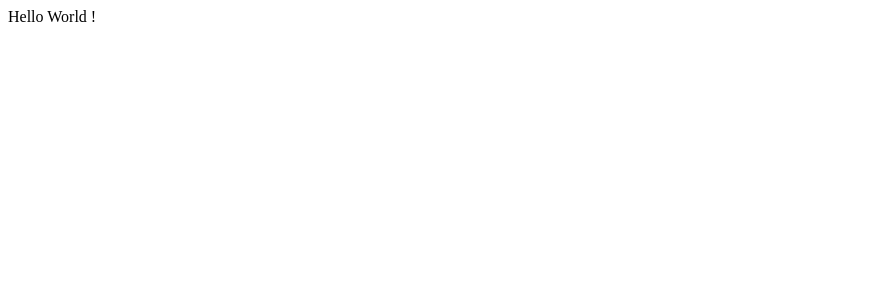
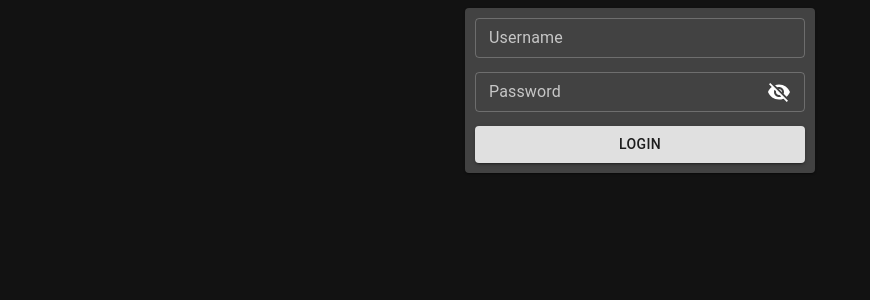
Before and after one commit to CastelJeremy/simple-music-web, a React app: page /login in a window 1280 px wide. Shown: the top 300 px of the page, without its empty margins (0-870 px from the left). Built offline with nearby package versions, Linux system fonts and the light colour scheme.

Commit message:
feat: add Login page feat: handle user Login request

```diff
--- /dev/null
+++ b/src/imports/api/User.js
@@ -0,0 +1,14 @@
+class User {
+    constructor(username, token) {
+        this._username = username;
+        this._token = token;
+    }
+
+    setUsername(username) { this._username = username; }
+    getUsername() { return this._username; }
+
+    seToken(token) { this._token = token; }
+    getToken() { return this._token; }
+}
+
+export default User;
--- /dev/null
+++ b/src/imports/api/UserDAO.js
@@ -0,0 +1,17 @@
+import { request } from './requestHandler.js';
+
+class UserDAO {
+    constructor() {}
+
+    async login(username, password) {
+        return request('login', {
+            method: 'POST',
+            data: {
+                username: username,
+                password: password,
+            },
+        });
+    }
+}
+
+export default UserDAO;
--- /dev/null
+++ b/src/imports/api/requestHandler.js
@@ -0,0 +1,14 @@
+async function request(uri, options) {
+    const { method, token, data } = options;
+
+    return fetch('http://api.jeremycastel.net:10000/' + uri, {
+        method: method,
+        headers: {
+            'Content-Type': 'application/json',
+            Authorization: token,
+        },
+        body: JSON.stringify(data),
+    });
+}
+
+export { request };
--- a/src/imports/ui/App.jsx
+++ b/src/imports/ui/App.jsx
@@ -1,12 +1,62 @@
 import React from 'react';
+import { navigate, Router } from '@reach/router';
+import { ThemeProvider } from '@material-ui/core';
+import { createMuiTheme } from '@material-ui/core/styles';
+
+import Login from './Login/Login.jsx';
+
+const darkTheme = createMuiTheme({
+    palette: {
+        type: 'dark',
+        primary: {
+            light: '#a6d4fa',
+            main: '#90caf9',
+            dark: '#648dae',
+        },
+    },
+});
 
 class App extends React.Component {
-    constructor() {
-        super();
+    constructor(props) {
+        super(props);
+
+        this.state = {
+            user: null,
+        };
+
+        this.handleLogin = this.handleLogin.bind(this);
+    }
+
+    handleLogin(user) {
+        this.setState({
+            user: user,
+        });
+    }
+
+    componentDidMount() {
+        if (!this.state.user) {
+            navigate('/login');
+        }
+    }
+
+    componentDidUpdate(prevProps, prevState) {
+        if (this.state.user !== prevState.user) {
+            if (!this.state.user) {
+                navigate('/login');
+            } else {
+                navigate('/');
+            }
+        }
     }
 
     render() {
-        return <div>Hello World !</div>;
+        return (
+            <ThemeProvider theme={darkTheme}>
+                <Router>
+                    <Login path="/login" handleLogin={this.handleLogin} />
+                </Router>
+            </ThemeProvider>
+        );
     }
 }
 
--- /dev/null
+++ b/src/imports/ui/Login/Login.jsx
@@ -0,0 +1,193 @@
+import React from 'react';
+import {
+    Button,
+    CircularProgress,
+    FormControl,
+    FormHelperText,
+    Grid,
+    IconButton,
+    InputAdornment,
+    InputLabel,
+    OutlinedInput,
+    Paper,
+} from '@material-ui/core';
+import Visibility from '@material-ui/icons/Visibility';
+import VisibilityOff from '@material-ui/icons/VisibilityOff';
+import { withStyles } from '@material-ui/core/styles';
+import UserDAO from '../../api/UserDAO.js';
+import User from '../../api/User.js';
+
+const styles = (theme) => ({
+    formContainer: {
+        margin: 'auto',
+        maxWidth: '350px',
+    },
+    form: {
+        padding: '10px',
+        maxWidth: '330px',
+    },
+    input: {
+        marginBottom: '10px',
+    },
+});
+
+class Login extends React.Component {
+    constructor(props) {
+        super(props);
+
+        this.state = {
+            username: '',
+            password: '',
+            usernameError: '',
+            passwordError: '',
+            showPassword: false,
+            loading: false,
+        };
+
+        this.handleInputUsername = this.handleInputUsername.bind(this);
+        this.handleInputPassword = this.handleInputPassword.bind(this);
+        this.handleTogglePassword = this.handleTogglePassword.bind(this);
+        this.handleSubmit = this.handleSubmit.bind(this);
+    }
+
+    handleInputUsername(event) {
+        this.setState({
+            username: event.target.value,
+            usernameError:
+                event.target.value.length == 0 ? 'Invalid username.' : '',
+        });
+    }
+
+    handleInputPassword(event) {
+        this.setState({
+            password: event.target.value,
+            passwordError:
+                event.target.value.length == 0 ? 'Invalid password.' : '',
+        });
+    }
+
+    handleTogglePassword() {
+        this.setState({
+            showPassword: !this.state.showPassword,
+        });
+    }
+
+    handleSubmit(event) {
+        event.preventDefault();
+
+        this.setState({
+            usernameError: this.state.username ? '' : 'Invalid username.',
+            passwordError: this.state.password ? '' : 'Invalid password.',
+        });
+
+        if (this.state.username && this.state.password) {
+            this.setState({ loading: true });
+
+            const userDao = new UserDAO();
+            userDao
+                .login(this.state.username, this.state.password)
+                .then((response) => response.json())
+                .then((data) => {
+                    if (data.statusCode && data.statusCode === 400) {
+                        this.setState({
+                            usernameError: 'Incorrect username.',
+                            passwordError: 'Incorrect password.',
+                        });
+                    } else if (data['access-token']) {
+                        this.props.handleLogin(
+                            new User(this.state.username, data['access-token'])
+                        );
+                    } else {
+                        throw data;
+                    }
+
+                    this.setState({
+                        loading: false,
+                    });
+                })
+                .catch((error) => {
+                    console.error(error);
+                    this.setState({ loading: false });
+                });
+        }
+    }
+
+    render() {
+        return (
+            <Paper className={this.props.classes.formContainer}>
+                <form
+                    className={this.props.classes.form}
+                    onSubmit={this.handleSubmit}
+                >
+                    <Grid container direction="column">
+                        <FormControl
+                            className={this.props.classes.input}
+                            error={this.state.usernameError ? true : false}
+                            size="small"
+                            variant="outlined"
+                        >
+                            <InputLabel>Username</InputLabel>
+                            <OutlinedInput
+                                labelWidth={72}
+                                onChange={this.handleInputUsername}
+                                value={this.state.username}
+                            />
+                            <FormHelperText>
+                                {this.state.usernameError}
+                            </FormHelperText>
+                        </FormControl>
+                        <FormControl
+                            className={this.props.classes.input}
+                            error={this.state.passwordError ? true : false}
+                            size="small"
+                            variant="outlined"
+                        >
+                            <InputLabel>Password</InputLabel>
+                            <OutlinedInput
+                                labelWidth={72}
+                                onChange={this.handleInputPassword}
+                                type={
+                                    this.state.showPassword
+                                        ? 'text'
+                                        : 'password'
+                                }
+                                value={this.state.password}
+                                endAdornment={
+                                    <InputAdornment position="end">
+                                        <IconButton
+                                            edge="end"
+                                            onClick={this.handleTogglePassword}
+                                            size="small"
+                                        >
+                                            {this.state.showPassword ? (
+                                                <Visibility />
+                                            ) : (
+                                                <VisibilityOff />
+                                            )}
+                                        </IconButton>
+                                    </InputAdornment>
+                                }
+                            />
+                            <FormHelperText>
+                                {this.state.passwordError}
+                            </FormHelperText>
+                        </FormControl>
+                        <Button
+                            type="submit"
+                            variant="contained"
+                            disabled={this.state.loading}
+                        >
+                            {this.state.loading ? (
+                                <CircularProgress size={24.5} />
+                            ) : (
+                                'Login'
+                            )}
+                        </Button>
+                    </Grid>
+                </form>
+            </Paper>
+        );
+    }
+}
+
+export default withStyles(styles)(Login);
--- a/src/index.html
+++ b/src/index.html
@@ -5,7 +5,7 @@
         <title>SimpleMusic</title>
     </head>
 
-    <body>
+    <body style="background-color: #121212">
         <div id="app"></div>
     </body>
 </html>
```
